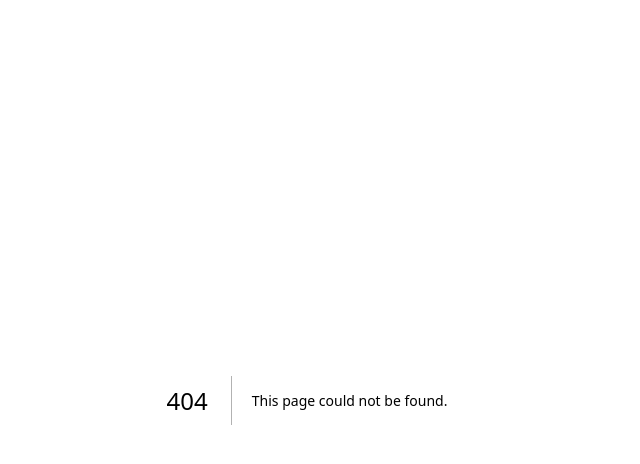
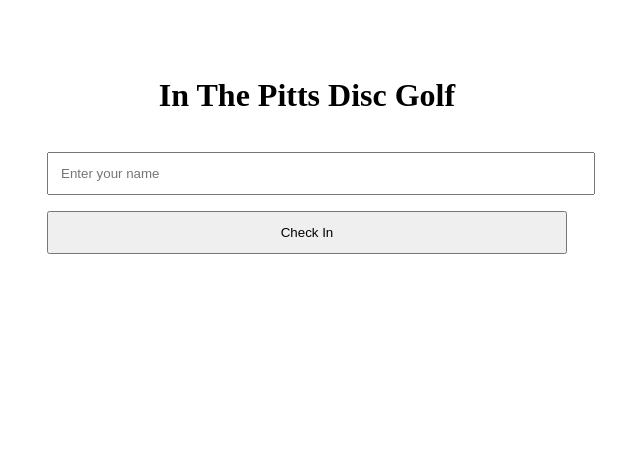
Before and after one commit to chadhagerty/inthepitts-discgolf-app, a Next.js app: page /check-in in a window 1280 px wide. Before the commit this address had no page. Shown: the top 464 px of the page, without its empty margins (333-973 px from the left). Built offline with nearby package versions, Linux system fonts and the light colour scheme.

Commit message:
Move check-in UI to /check-in and restore homepage

```diff
--- /dev/null
+++ b/app/check-in/page.js
@@ -0,0 +1,69 @@
+"use client";
+
+import { useState } from "react";
+
+export default function CheckInPage() {
+  const [name, setName] = useState("");
+  const [loading, setLoading] = useState(false);
+  const [result, setResult] = useState(null);
+
+  async function handleCheckIn() {
+    setLoading(true);
+    setResult(null);
+
+    try {
+      const res = await fetch("/api/check-in", {
+        method: "POST",
+        headers: { "Content-Type": "application/json" },
+        body: JSON.stringify({ name }),
+      });
+
+      const data = await res.json();
+      setResult(data);
+    } catch (err) {
+      console.error(err);
+      setResult({ ok: false, status: "error" });
+    } finally {
+      setLoading(false);
+    }
+  }
+
+  return (
+    <main style={{ maxWidth: 520, margin: "0 auto", padding: "3rem 1rem" }}>
+      <h1 style={{ textAlign: "center" }}>In The Pitts Disc Golf</h1>
+
+      <input
+        value={name}
+        onChange={(e) => setName(e.target.value)}
+        placeholder="Enter your name"
+        style={{ width: "100%", padding: "0.75rem", marginTop: "1rem" }}
+      />
+
+      <button
+        onClick={handleCheckIn}
+        disabled={loading}
+        style={{ marginTop: "1rem", width: "100%", padding: "0.75rem" }}
+      >
+        {loading ? "Checking in..." : "Check In"}
+      </button>
+
+      {result?.status === "checked-in" && (
+        <p style={{ color: "green", marginTop: "1rem" }}>
+          ✅ Checked in: {result.member?.name}
+        </p>
+      )}
+
+      {result?.status === "expired" && (
+        <p style={{ color: "red", marginTop: "1rem" }}>❌ Membership expired.</p>
+      )}
+
+      {result?.status === "not-member" && (
+        <p style={{ marginTop: "1rem" }}>❌ Not on the member list.</p>
+      )}
+
+      {result?.status === "error" && (
+        <p style={{ color: "red", marginTop: "1rem" }}>❌ Something went wrong.</p>
+      )}
+    </main>
+  );
+}
```
